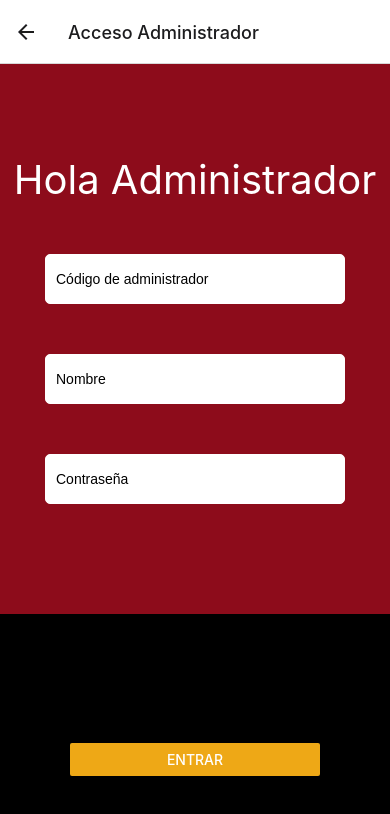
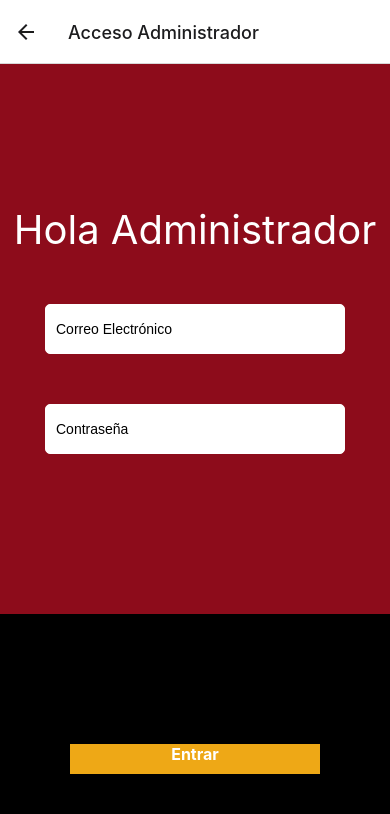
Before and after one commit to milenasantarelli/cine-neuquen, a React Native app: screen /Administrador in a window 390 px wide. Shown: the top 814 px of the page. Built offline with nearby package versions, Linux system fonts and the light colour scheme.

Commit message:
Acceso administrador creado y funcional al igual dar de alta peliculas

```diff
--- a/credenciales.js
+++ b/credenciales.js
@@ -1,11 +1,8 @@
-// Import the functions you need from the SDKs you need
-import { initializeApp } from "firebase/app";
+// Importar Firebase y Firestore
+import { initializeApp } from 'firebase/app';
+import { getFirestore, serverTimestamp } from 'firebase/firestore';
 
-// TODO: Add SDKs for Firebase products that you want to use
-// https://firebase.google.com/docs/web/setup#available-libraries
-
-// Your web app's Firebase configuration
-// For Firebase JS SDK v7.20.0 and later, measurementId is optional
+// Configuración de Firebase
 const firebaseConfig = {
   apiKey: "AIzaSyBpKFlPp9ttt34fMC5RTR6TzDneW86QPFw",
   authDomain: "proyecto-expo-a48e4.firebaseapp.com",
@@ -16,7 +13,9 @@ const firebaseConfig = {
   measurementId: "G-FWW89EH9WS"
 };
 
-// Initialize Firebase
+// Inicializa Firebase y Firestore
 const appFirebase = initializeApp(firebaseConfig);
+const firestore = getFirestore(appFirebase);
 
-export default appFirebase
+// Exporta Firestore y la función de marca de tiempo del servidor
+export { firestore, serverTimestamp };
--- a/navigation/navigationStack.js
+++ b/navigation/navigationStack.js
@@ -38,7 +38,7 @@ const NavigationStack = () => {
 
         <Stack.Screen name="DetallesPelicula" component={MovieDetails} options={{ headerShown: false}}/>
 
-        <Stack.Screen name="Base de Datos" component={BdScreen} options={{ title: 'Base de Datos' }} />
+        <Stack.Screen name="Base" component={BdScreen} options={{ title: 'Base de Datos' }} />
 
         <Stack.Screen name="Comprar entrada" component={ComprarEntradaScreen} options={{ title: 'Comprar entrada' }} />
 
--- a/package.json
+++ b/package.json
@@ -13,16 +13,17 @@
     "@babel/preset-env": "^7.25.4",
     "@expo/metro-config": "^0.18.11",
     "@expo/metro-runtime": "~3.2.3",
+    "@react-native-async-storage/async-storage": "^1.24.0",
     "@react-native-firebase/app": "^20.5.0",
     "@react-native-firebase/auth": "^20.5.0",
     "@react-navigation/bottom-tabs": "^6.6.1",
     "@react-navigation/native": "^6.1.18",
     "@react-navigation/native-stack": "^6.11.0",
     "@react-navigation/stack": "^6.4.1",
-
     "expo": "~51.0.36",
-
     "expo-cli": "^6.3.10",
+    "expo-image-picker": "^15.0.7",
+    "expo-splash-screen": "^0.27.6",
     "expo-status-bar": "~1.12.1",
     "firebase": "^10.13.2",
     "react": "^18.2.0",
--- a/screens/BD_Screen.js
+++ b/screens/BD_Screen.js
@@ -2,6 +2,10 @@ import React, { useState } from 'react';
 import { StyleSheet, Text, View, ScrollView, TextInput, Button, Image } from 'react-native';
 import { useNavigation } from '@react-navigation/native';
 import * as ImagePicker from 'expo-image-picker';
+import { firestore, serverTimestamp } from '../credenciales';
+import { collection, addDoc } from 'firebase/firestore';
+
+
 
 const BdScreen = () => {
   const navigation = useNavigation();
@@ -14,7 +18,6 @@ const BdScreen = () => {
   const [category, setCategory] = useState('');
   const [duration, setDuration] = useState('');
 
-  // Imagen horizontal
   const pickHorizontalImg = async () => {
     let result = await ImagePicker.launchImageLibraryAsync({
       mediaTypes: ImagePicker.MediaTypeOptions.Images,
@@ -28,7 +31,6 @@ const BdScreen = () => {
     }
   };
 
-  // Imagen vertical
   const pickVerticalImg = async () => {
     let result = await ImagePicker.launchImageLibraryAsync({
       mediaTypes: ImagePicker.MediaTypeOptions.Images,
@@ -42,15 +44,26 @@ const BdScreen = () => {
     }
   };
 
-  const handleSubmit = () => {
-    console.log("Título:", title);
-    console.log("Descripción:", description);
-    console.log("Clasificación de edad:", ageRating);
-    console.log("Categoría:", category);
-    console.log("Duración:", duration);
-    console.log("Imagen horizontal:", horizontalImg);
-    console.log("Imagen vertical:", verticalImg);
+  const handleSubmit = async () => {
+    try {
+      await addDoc(collection(firestore, 'Peliculas'), {
+        title,
+        description,
+        ageRating,
+        category,
+        duration,
+        horizontalImg,
+        verticalImg,
+        createdAt: serverTimestamp()
+      });
+      console.log("Película guardada en Firestore");
+      alert("Película guardada correctamente");
+    } catch (error) {
+      console.error("Error al guardar en Firestore: ", error);
+      alert("Hubo un error al guardar la película");
+    }
   };
+
 
   return (
     <View style={style.container}>
--- a/screens/accesoPersonalScreen.js
+++ b/screens/accesoPersonalScreen.js
@@ -1,35 +1,72 @@
-import React from 'react';
-import { StyleSheet, Text, View, ScrollView, TextInput, Button} from 'react-native';
+import React, { useEffect, useState } from 'react';
+import { StyleSheet, Text, View, ScrollView, TextInput, Button, TouchableOpacity, Alert } from 'react-native';
 import { useNavigation } from '@react-navigation/native';
+import appFirebase from '../credenciales';
+import { getAuth, signInWithEmailAndPassword } from 'firebase/auth';
+import LoadingScreen from '../assets/components/loadingScreen';
+import * as SplashScreen from 'expo-splash-screen';
 
+
+
+const auth = getAuth(appFirebase)
 
 
 const AccesoAdminScreen = () => {
   const native = useNavigation();
+
+  const [isLoading, setIsLoading] = useState(true);
+  const [email, setEmail] = useState()
+  const [password, setPassword] = useState()
+  useEffect(() => {
+    const prepare = async () => {
+
+    await new Promise(resolve => setTimeout(resolve,2000));
+    setIsLoading(false);
+    await SplashScreen.hideAsync();
+
+    };
+
+    prepare();
+    }, []);
+
+    if (isLoading) {
+    return <LoadingScreen />;
+    }
+  const logueo = async () => {
+    setIsLoading(true);
+    try {
+      await signInWithEmailAndPassword(auth, email, password)
+      Alert.alert('Iniciando Sesion', 'Accediendo...')
+      native.navigate('Base')
+
+    } catch (error) {
+      console.log(error);
+    } finally{
+      setIsLoading(false);
+    }
+  }
   return (
     <ScrollView>
     <View style={style.view1}>
         <Text style={style.titulo}>Hola Administrador</Text>
             <TextInput
                 style={style.inputs}
-                placeholder="Código de administrador"
-            />
-            <TextInput
-                style={style.inputs}
-                placeholder="Nombre"
+                placeholder="Correo Electrónico"
+                onChangeText={(text) => setEmail(text)}
             />
             <TextInput
                 style={style.inputs}
                 placeholder="Contraseña"
-                secureTextEntry
+                onChangeText={(text) => setPassword(text)}
+                secureTextEntry={true}
             />
+
     </View>
     <View style={style.view2}>
         <View style={style.boton}>
-            <Button title='ENTRAR'
-            onPress={()=> native.navigate("Base de Datos")}
-                color='#EEA816'
-            />
+        <TouchableOpacity onPress={logueo} style={style.touchcolor}>
+            <Text style={style.touchtext}>Entrar</Text>
+          </TouchableOpacity>
         </View>
     </View>
     </ScrollView>
@@ -87,4 +124,16 @@ boton: {
     width: 250,
     marginTop: -60,
 },
+touchcolor: {
+    backgroundColor: '#EEA816',
+    width: 250,
+    height: 30,
+
+  },
+  touchtext: {
+    fontSize: 16,
+    color: '#fff',
+    textAlign: 'center',
+    fontWeight: 'bold',
+  },
 });
```
Also changed, not shown: 1 other file (tests, documents, lock files or other folders). Lines whose indentation alone changed are shown as unchanged.
